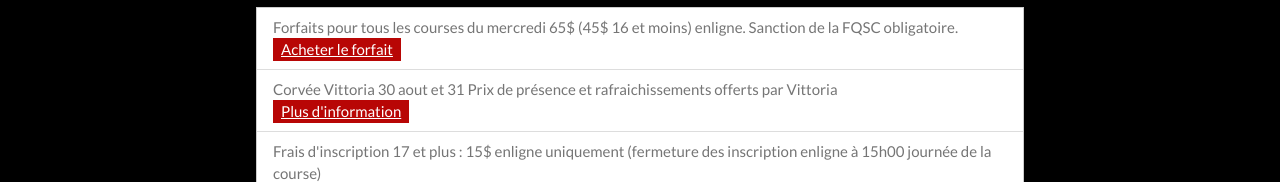
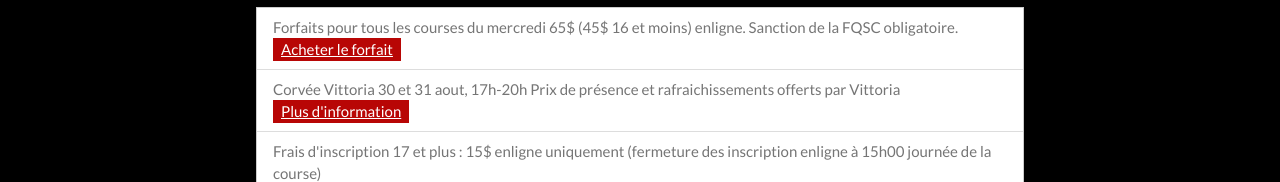
Before and after one commit to blaireau47/cx418WebSite, a plain HTML site: page CircuitLevis/index.html in a window 1280 px wide. Shown: the part 976-1158 px from the top of the page. Drawn offline with nearby package versions, Linux system fonts and the light colour scheme.

Commit message:
Changement 2021

```diff
--- a/CircuitLevis/index.html
+++ b/CircuitLevis/index.html
@@ -56,7 +56,7 @@ body {font-family: "Lato", sans-serif}
       <ul class="w3-ul w3-border w3-white w3-text-grey">
         <li class="w3-padding">Forfaits pour tous les courses du mercredi 65$ (45$ 16 et moins) enligne. Sanction de la FQSC obligatoire.<span class="w3-tag w3-CyclesDupont w3-margin-right"><a href="https://forms.registration4all.com/EventRegistration/Register_Sport_Event.aspx?EventID=177137">Acheter le forfait</a></span> <br></li>
 
-        <li class="w3-padding">Corvée Vittoria 30 aout et 31  Prix de présence et rafraichissements offerts par Vittoria<br><span class="w3-tag w3-CyclesDupont w3-margin-right"><a href="https://www.facebook.com/events/273684660873340">Plus d'information</a></span></li>
+        <li class="w3-padding">Corvée Vittoria 30 et 31 aout, 17h-20h  Prix de présence et rafraichissements offerts par Vittoria<br><span class="w3-tag w3-CyclesDupont w3-margin-right"><a href="https://www.facebook.com/events/273684660873340">Plus d'information</a></span></li>
 
 
         <li class="w3-padding">Frais d'inscription 17 et plus : 15$ enligne uniquement (fermeture des inscription enligne à 15h00 journée de la course) </li>
```
